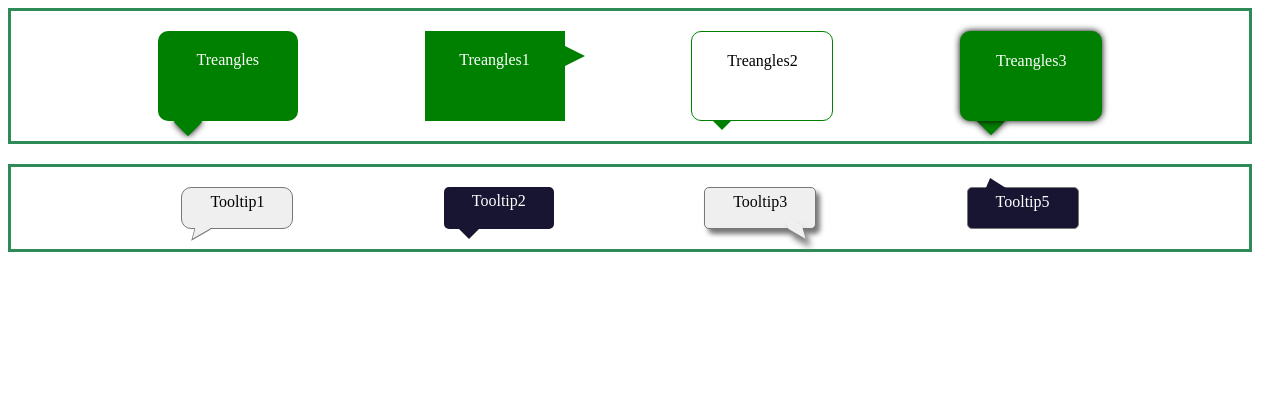
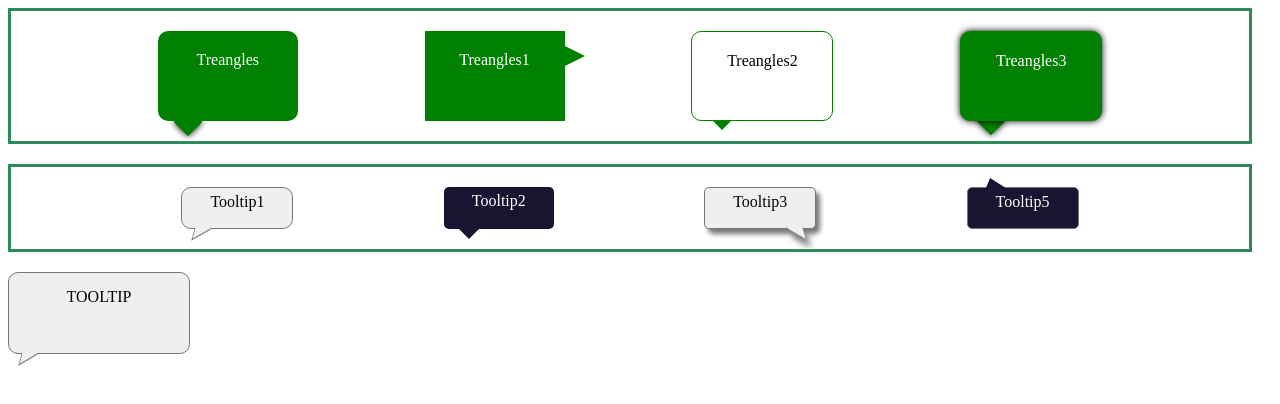
Before and after one commit to Natalina27/TreanglesAndTooltips, a plain HTML site: page index.html in a window 1280 px wide. Drawn offline with Linux system fonts and the light colour scheme.

Commit message:
added new tooltip

```diff
--- a/index.html
+++ b/index.html
@@ -19,6 +19,7 @@
         <div class="t3">Tooltip3</div>
         <div class="t5">Tooltip5</div>
     </div>
+    <div class="tooltip">TOOLTIP</div>
 </main>
 </body>
 </html>
--- a/style.css
+++ b/style.css
@@ -222,3 +222,43 @@
     content:'';
     position:absolute;
 }
+
+/*TOOLTIP*/
+.tooltip{
+    display:inline-block;
+    content:'';
+    border-radius:10px;
+    background:#efefef;
+    border:1px solid #777;
+    position:relative;
+    padding:15px;
+    height:50px;
+    width:150px;
+    text-align:center;
+}
+
+.tooltip:before{
+    bottom:-5px;
+    left:10px;
+    width:20px;
+    height:10px;
+    -webkit-transform:rotate(-30deg) skewX(-45deg);
+    -moz-transform:rotate(-30deg) skewX(-45deg);
+    -o-transform:rotate(-30deg) skewX(-45deg);
+    -ms-transform:rotate(-30deg) skewX(-45deg);
+    background:#efefef;
+    z-index:-1;
+    border:1px solid #777;
+    content:'';
+    position:absolute;
+}
+
+.tooltip:after{
+    left:13px;
+    bottom:-1px;
+    width:15px;
+    height:1px;
+    background:#efefef;
+    content:'';
+    position: absolute;
+}
```
